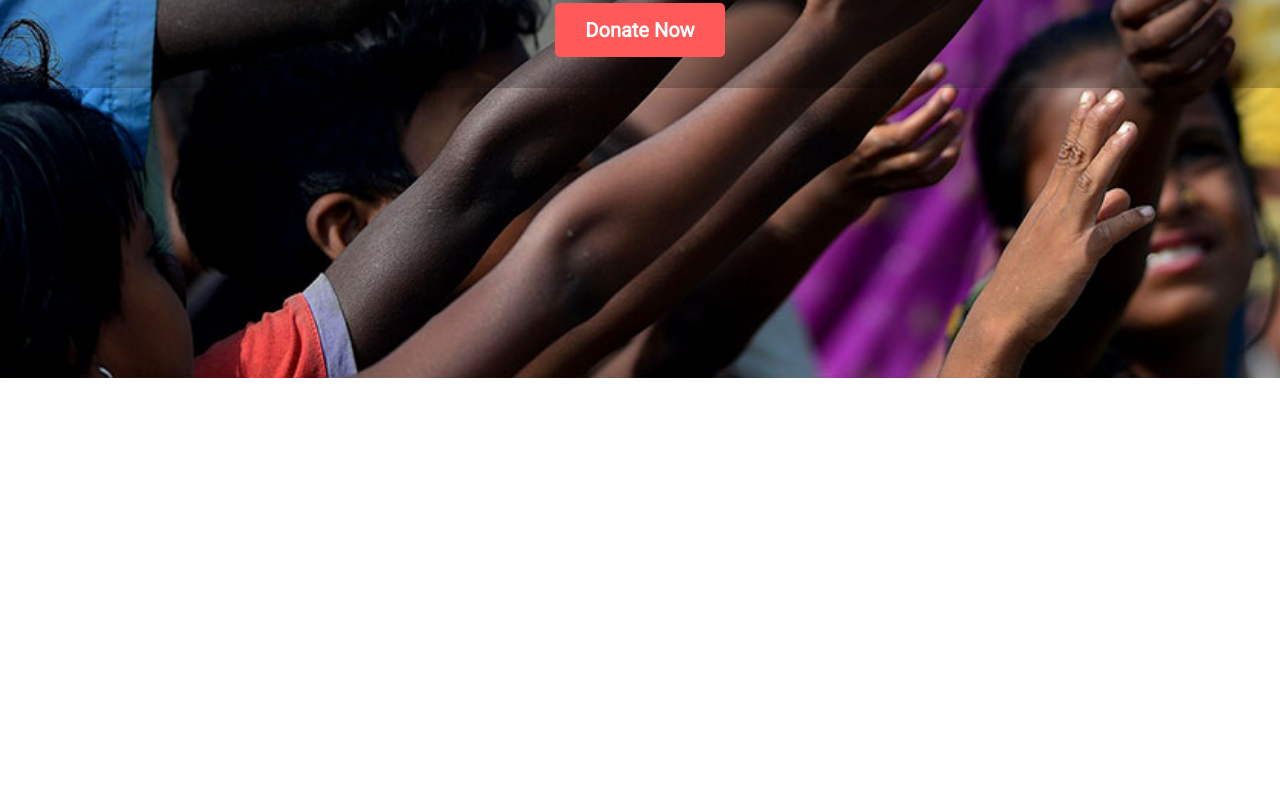
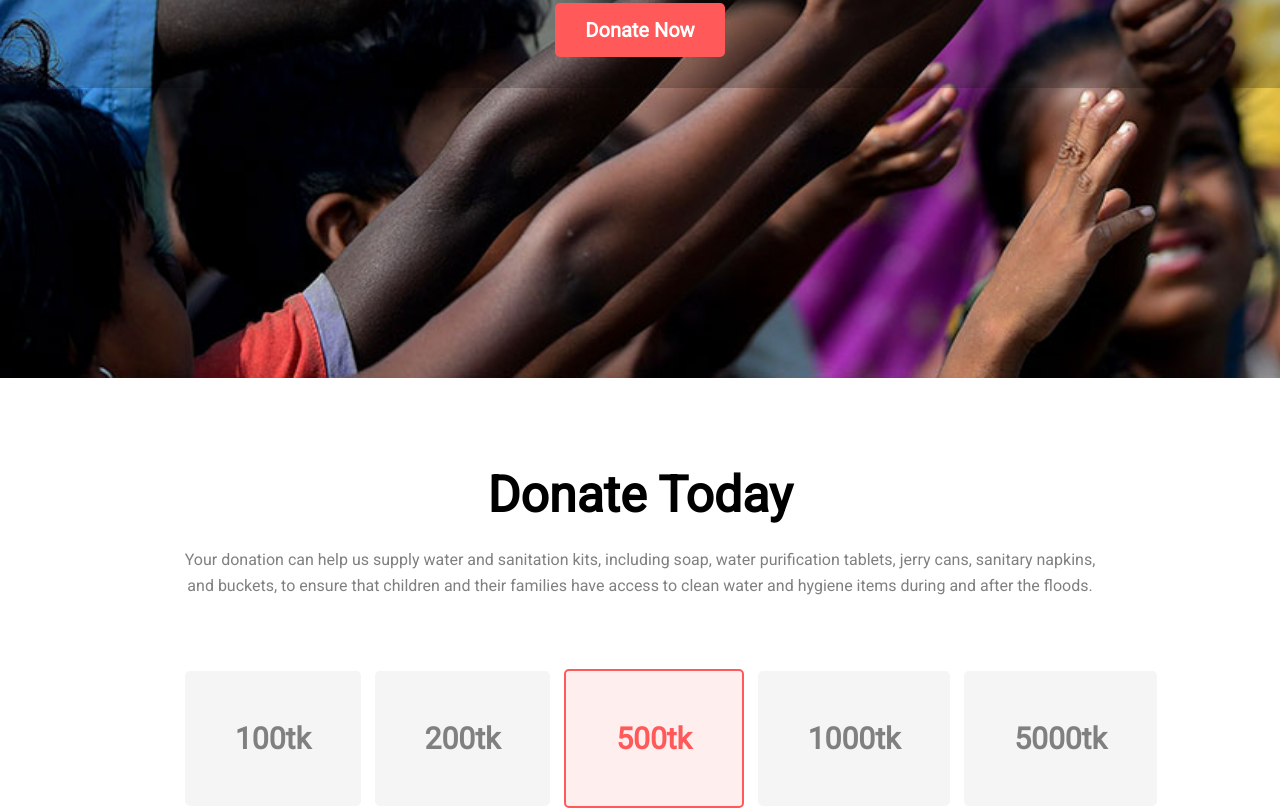
Before and after one commit to rakibul58/donate-today, a plain HTML site: page index.html in a window 1280 px wide. Shown: the part 494-1302 px from the top of the page. Before the commit the page ends 872 px from the top, so only its background shows below. Drawn offline with Linux system fonts and the light colour scheme.

Commit message:
selction section

```diff
--- a/index.html
+++ b/index.html
@@ -26,5 +26,19 @@
         </div>
 
     </section>
+    <section class="donate-today">
+        <div class="donate-today-text">
+            <h1>Donate Today</h1>
+            <p>Your donation can help us supply water and sanitation kits, including soap, water purification tablets, jerry cans, sanitary napkins,</p>
+            <p>and buckets, to ensure that children and their families have access to clean water and hygiene items during and after the floods.</p>
+        </div>
+        <div class="selection">
+            <a href="">100tk</a>
+            <a href="">200tk</a>
+            <a href="" id="selected">500tk</a>
+            <a href="">1000tk</a>
+            <a href="">5000tk</a>
+        </div>
+    </section>
 </body>
 </html>
--- a/style.css
+++ b/style.css
@@ -48,3 +48,38 @@
 .btn-div{
     margin-top: -70px;
 }
+.donate-today{
+    margin-top: 100px;
+}
+.donate-today-text{
+    text-align: center;
+}
+.donate-today-text h1{
+    font-size: 50px;
+    line-height: 35px;
+}
+.donate-today-text p{
+    font-size: 16px;
+    color: grey;
+    line-height: 10px;
+}
+.selection{
+    margin-left: 180px;
+    margin-top: 130px;
+}
+.selection a{
+    padding: 50px 50px;
+    background-color: whitesmoke;
+    margin-left: 5px;
+    margin-right: 5px;
+    border-radius: 5px;
+    color: grey;
+    font-weight: 700;
+    font-size: 30px;
+    text-decoration: none;
+}
+#selected{
+    color: #FF5959;
+    border: 2px solid #FF5959;
+    background-color: #FFEEEE;
+}
```
